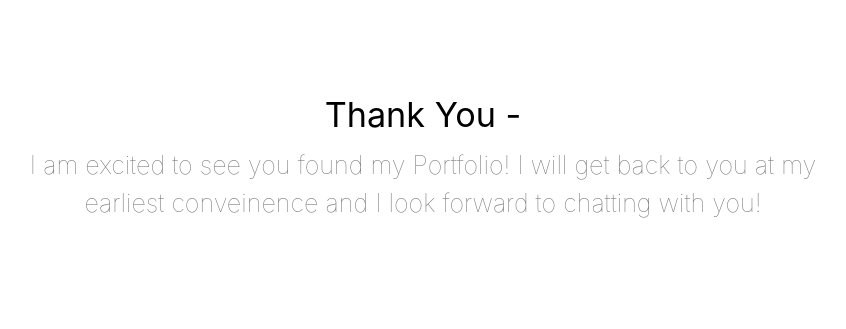
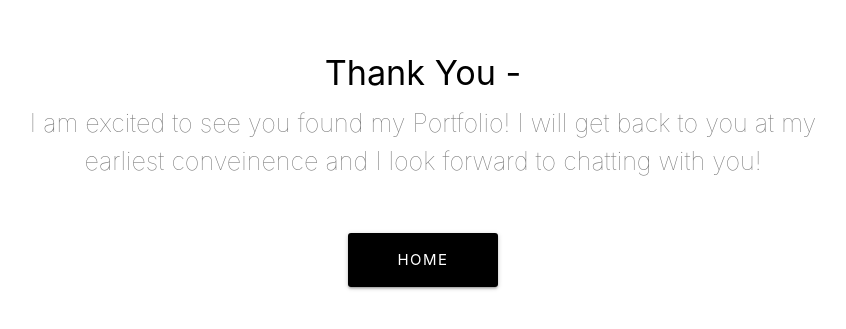
Before and after one commit to davidhanlon23/DavidHanlonPortfolio, a React (Create React App) app in the folder client/: page /thankyou in a window 1280 px wide. Shown: the part 131-460 px from the top of the page, without its empty margins (217-1063 px from the left). Built offline with nearby package versions, Linux system fonts and the light colour scheme.

Commit message:
Some gooood stuff

```diff
--- a/client/public/css/main.css
+++ b/client/public/css/main.css
@@ -46,16 +46,7 @@ main section {
     word-spacing: normal;
 
 }
-/* #admin :link:hover{
-    text-decoration: none;
-    color:white!important;
-    background-color:black;
-} */
-/* #admin :link{
-    text-decoration: none;
-    color:black!important;
-    background-color:white;
-} */
+
 #admin a{
     color:black;
     font-weight:bold;
@@ -69,14 +60,12 @@ main section {
     background-color:black;
 
 }
-/* #admin .fa-arrow-left:hover{
-    color:red;
-} */
+
 .clearfix { clear: both; }
 
 header div.sub-title {
     border-top: #eee 1px solid;
-    /*height: 33px;*/
+
 }
 
 
@@ -130,13 +119,12 @@ header div.sub-title {
     color:lightsalmon;
 }
 #about {
-    /* background: #007b5e !important; */
-    /* background: #000 !important; */
+
     background:#fff !important;
-    /* border-top: 2px solid black; */
+
 }
 #about p {
-    /* color:#ffffff; */
+
     color:#000;
     font-size: 20px;
     font-weight: normal;
@@ -144,15 +132,15 @@ header div.sub-title {
 }
 #about h5{
 padding-left: 10px;
-    /* border-left: 3px solid #eeeeee; */
+
     border-left: 3px solid #b3b3b3;
     padding-bottom: 6px;
     margin-bottom: 20px;
-    /* color:#ffffff; */
+
     color:#000;
 }
 #about a {
-    /* color: #ffffff; */
+
     color: #000;
     text-decoration: none !important;
     background-color: transparent;
@@ -575,23 +563,36 @@ body {
     background: url('../imgs/computerBg2.jpg') no-repeat 50% 50%;
     background-size: cover;
 }
-#intro a{
-    /* background-color:red;
-    color: lightgreen; */
+/* #intro a{
+
     text-decoration: none;
     text-align: center;
     color:white;
     font-weight:bold;
 }
 #intro a:hover{
-    /* background-color:blue;
-    color:pink; */
+
     text-decoration: none;
     text-align: center;
     color:black;
 
     font-size:1em;
     font-weight:bold;
+} */
+
+#intro a{
+
+    display: flex!important;
+    align-items: center!important;
+    justify-content: center !important;
+    vertical-align: middle!important;
+    text-align: center;
+    position:relative;
+    top:80%;
+    left:0%;
+}
+#intro a:hover{
+    text-decoration:none;
 }
 .downloadResumeBtn{
     /* width:50px;
--- a/client/src/components/ContactForm/ContactForm.js
+++ b/client/src/components/ContactForm/ContactForm.js
@@ -63,7 +63,7 @@ export default class ContactMe extends React.Component {
 
             <div className="col-12 col-md-6">
             <p className="h4 mb-4 font-weight-bold">Contact Form</p>
-              <form action="/api/contact/contactus" method="post">
+              <form action="/api/contact/contactme" method="post">
                 <input type="text" name="firstName" id="firstName" placeholder="First Name" className="form-control input-lg" required/>
                 <input type="text" name="lastName" id="lastName" placeholder="Last Name" className="form-control input-lg" required/>
                 <input type="email" name="email" id="email" placeholder="Email Address" className="form-control input-lg" required value={this.state.email} onChange={this.handleEmailChange} onBlur={this.handleBlur("email")}/>
@@ -78,7 +78,7 @@ export default class ContactMe extends React.Component {
                               zIndex: 0
                             }}
                             disabled={isDisabled} type="submit" className="btn btn-large waves-effect waves-light hoverable black accent-3">
-                            {" "}Contact Us{" "}
+                            {" "}Contact Me{" "}
                   </button>
               </form>
             </div>
--- a/client/src/components/PageIntro/pageIntro.js
+++ b/client/src/components/PageIntro/pageIntro.js
@@ -1,6 +1,6 @@
 import React /*, { Component }*/ from "react";
-
-//import resume from "../../downloads/PostGradResume2019PDF.pdf";
+//import {Link} from "react-router-dom";
+import resume from "../../downloads/PostGradResume2019PDF.pdf";
 //import Button from 'react-bootstrap/Button';
 export default class PageIntro extends React.Component {
 
@@ -17,7 +17,22 @@ export default class PageIntro extends React.Component {
                 <button  type="button" ><a href={resume} download>RESUME</a> </button>
                 <a href={resume} download><button  type="button" >RESUME</button></a>
               </div> */}
+              {/* <Link></Link> */}
+              <a href={resume} download>
 
+              <button
+                    style={{
+                      width: "150px",
+                      borderRadius: "3px",
+                      letterSpacing: "1.5px",
+                      marginTop: "1rem"
+                    }}
+                    type="submit"
+                    className="btn btn-large waves-effect waves-light hoverable black accent-3"
+                  >
+                     RESUME
+                  </button>
+              </a>
 
 
       </section>
--- a/client/src/components/auth/Login.js
+++ b/client/src/components/auth/Login.js
@@ -49,11 +49,14 @@ return (
         <div className="container">
           <div style={{ marginTop: "4rem" }} className="row">
             <div className="col s8 offset-s2">
-              <Link to="/" className="btn-flat waves-effect" >
-                {/* <i className="material-icons left">keyboard_backspace</i> Back to
-                home */}
-                <FontAwesomeIcon id="icon1" icon={faArrowLeft} color="#000000"/> &nbsp;Back To Home
-              </Link>
+
+                <Link to="/" className="btn-flat waves-effect" >
+                  {/* <i className="material-icons left">keyboard_backspace</i> Back to
+                  home */}
+                  <FontAwesomeIcon id="icon1" icon={faArrowLeft} /> &nbsp;Back To Home
+                </Link>
+
+
               <div className="col s12" style={{ paddingLeft: "11.250px" }}>
                 <h4>
                   <b>Login</b> below
@@ -106,7 +109,7 @@ return (
                       marginTop: "1rem"
                     }}
                     type="submit"
-                    className="btn btn-large waves-effect waves-light hoverable blue accent-3"
+                    className="btn btn-large waves-effect waves-light hoverable black accent-3"
                   >
                     Login
                   </button>
--- a/client/src/components/footer/footer.js
+++ b/client/src/components/footer/footer.js
@@ -19,6 +19,7 @@ const Footer = () => {
 						{/* <li><a href="#projects"><i className="fa fa-angle-double-right"></i> Projects</a></li>
 						<li><a href="#references"><i className="fa fa-angle-double-right"></i> References</a></li> */}
 						<li><a href="#contact"><i className="fa fa-angle-double-right"></i> Contact Me</a></li>
+						<li><a href="http://www.hilotech.co"><i className="fa fa-angle-double-right"></i> Added Bonus :)</a></li>
 						<li><NavLink exact ={true} to ='/admin'><i className="fa fa-angle-double-right"></i>Admin Login</NavLink></li>
 
                     </ul>
--- a/client/src/pages/ThankYou.js
+++ b/client/src/pages/ThankYou.js
@@ -1,5 +1,5 @@
 import React from 'react';
-
+import {Link} from "react-router-dom";
 const ThankYou = () => {
     return (
         <div style={{ height: "75vh" }} className="container valign-wrapper">
@@ -10,6 +10,20 @@ const ThankYou = () => {
             I am excited to see you found my Portfolio! I will get back to you at my earliest conveinence and I look forward to chatting with you!
             </p>
             <br />
+            <button
+                            style={{
+                              width: "150px",
+                              borderRadius: "3px",
+                              letterSpacing: "1.5px",
+                              marginTop: "2rem",
+                              zIndex: 0
+                            }}
+                            type="submit" className="btn btn-large waves-effect waves-light hoverable black accent-3">
+                            <Link style={{
+                              textDecoration:'none',
+                              color:'#fff'
+                            }} to="/">{" "}Home{" "}</Link>
+                  </button>
           </div>
         </div>
       </div>
```
Also changed, not shown: 1 other file (tests, documents, lock files or other folders).
